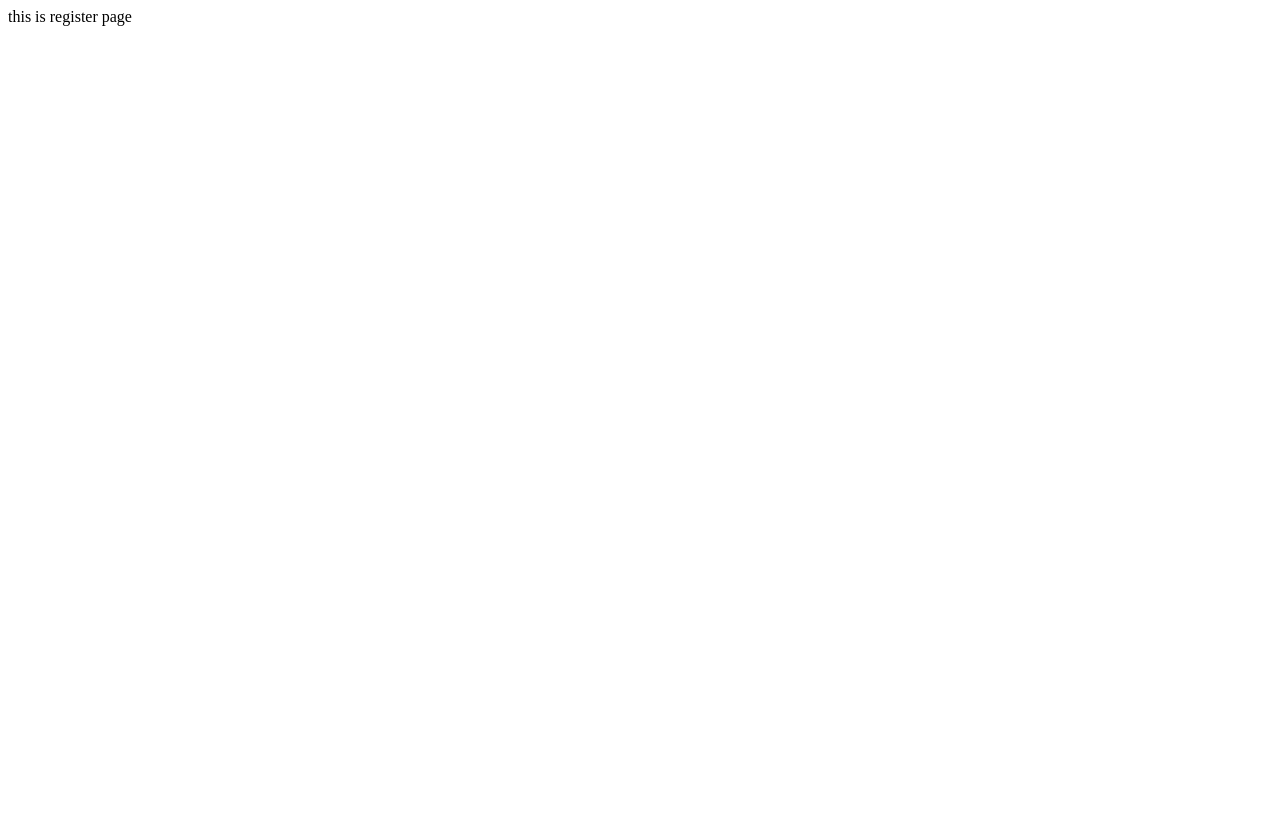
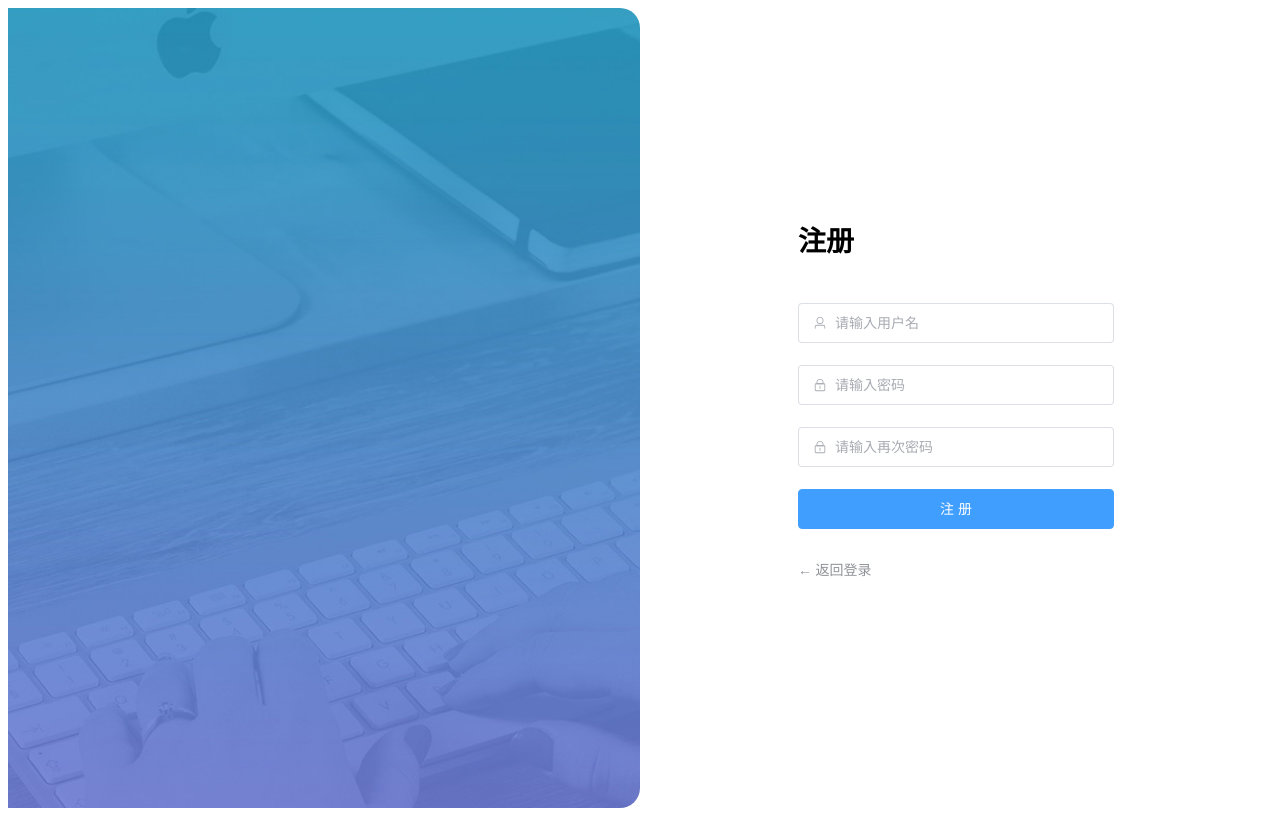
Before and after one commit to Itnernship/client, a Vue app in the folder vue-project/: page /register in a window 1280 px wide. Built offline with nearby package versions, Linux system fonts and the light colour scheme.

Commit message:
feat: register page

```diff
--- a/vue-project/src/views/Login/LoginPage.vue
+++ b/vue-project/src/views/Login/LoginPage.vue
@@ -64,6 +64,7 @@
             v-model="formModel.password"
             type="password"
             placeholder="请输入密码"
+            :show-password="true"
           ></el-input>
         </el-form-item>
 
--- a/vue-project/src/views/Register/RegisterPage.vue
+++ b/vue-project/src/views/Register/RegisterPage.vue
@@ -1,3 +1,138 @@
-<script setup></script>
-<template>this is register page</template>
-<style scoped></style>
+<script setup>
+import { ref } from 'vue'
+import { useRouter } from 'vue-router'
+import { User, Lock } from '@element-plus/icons-vue'
+const router = useRouter()
+//表单元素
+const formModel = ref({
+  username: '',
+  password: '',
+  repassword: ''
+})
+//返回登录界面
+const onReturnLogin = () => {
+  router.push('/login')
+}
+//表单校验逻辑
+const rules = {
+  username: [
+    {
+      required: true,
+      message: '请输入用户名',
+      trigger: 'blur'
+    }
+  ],
+  password: [
+    {
+      required: true,
+      message: '请输入密码',
+      trigger: 'blur'
+    }
+  ],
+  repassword: [
+    {
+      required: true,
+      message: '请确认密码',
+      trigger: 'blur'
+    },
+    {
+      validator(rule, value, callback) {
+        if (value !== formModel.value.password) {
+          callback(new Error('两次密码不一致'))
+        } else {
+          callback()
+        }
+      }
+    }
+  ]
+}
+//处理注册信息
+const onRegister = () => {
+  console.log(formModel.value)
+}
+</script>
+<template>
+  <el-row class="login-page">
+    <el-col :span="12" class="bg"></el-col>
+    <el-col :span="6" :offset="3" class="form">
+      <!-- 注册页面 -->
+      <el-form
+        :model="formModel"
+        :rules="rules"
+        size="large"
+        autocomplete="off"
+      >
+        <el-form-item>
+          <h1>注册</h1>
+        </el-form-item>
+        <el-form-item prop="username">
+          <el-input
+            :prefix-icon="User"
+            v-model="formModel.username"
+            placeholder="请输入用户名"
+          ></el-input>
+        </el-form-item>
+        <el-form-item prop="password">
+          <el-input
+            :prefix-icon="Lock"
+            type="password"
+            v-model="formModel.password"
+            placeholder="请输入密码"
+            :show-password="true"
+          ></el-input>
+        </el-form-item>
+        <el-form-item prop="repassword">
+          <el-input
+            :prefix-icon="Lock"
+            type="password"
+            v-model="formModel.repassword"
+            placeholder="请输入再次密码"
+            :show-password="true"
+          ></el-input>
+        </el-form-item>
+        <el-form-item>
+          <el-button
+            class="button"
+            type="primary"
+            auto-insert-space
+            @click="onRegister"
+          >
+            注册
+          </el-button>
+        </el-form-item>
+        <el-form-item class="flex">
+          <el-link type="info" :underline="false" @click="onReturnLogin">
+            ← 返回登录
+          </el-link>
+        </el-form-item>
+      </el-form>
+    </el-col>
+  </el-row>
+</template>
+<style scoped>
+.login-page {
+  height: 100vh;
+  background-color: #fff;
+  .bg {
+    background: url('@/assets/login_bg.jpg') no-repeat center / cover;
+    border-radius: 0 20px 20px 0;
+  }
+  .form {
+    display: flex;
+    flex-direction: column;
+    justify-content: center;
+    user-select: none;
+    .title {
+      margin: 0 auto;
+    }
+    .button {
+      width: 100%;
+    }
+    .flex {
+      width: 100%;
+      display: flex;
+      justify-content: space-between;
+    }
+  }
+}
+</style>
```
